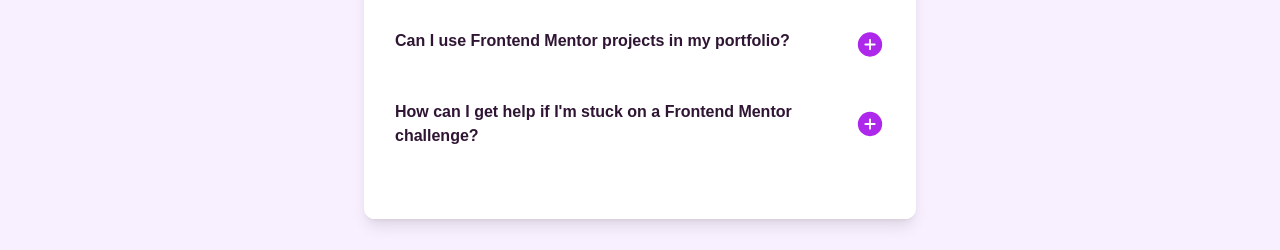
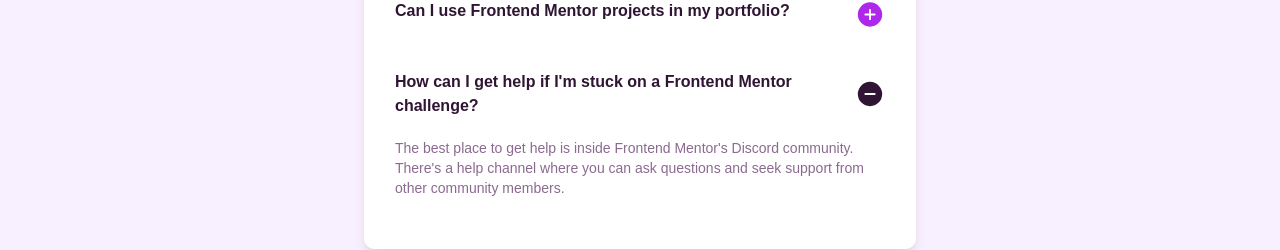
Before and after one commit to jayfaculty-design/faq, a React (Vite) app in the folder my-faq/: page / in a window 1280 px wide. Both pictures are taken after a click on the element 640 px from the left and 495 px from the top of the page. Shown: the part 352-602 px from the top of the page. Built offline with nearby package versions, Linux system fonts and the light colour scheme.

Commit message:
Files added

```diff
--- a/my-faq/src/App.jsx
+++ b/my-faq/src/App.jsx
@@ -1,36 +1,63 @@
-import { useState } from 'react'
-import reactLogo from './assets/react.svg'
-import viteLogo from '/vite.svg'
-import Questions from './Questions'
+import { useState } from "react";
+import reactLogo from "./assets/react.svg";
+import viteLogo from "/vite.svg";
+import Questions from "./Questions";
 
 function App() {
-
+  const [activeItem, setActiveItem] = useState(null);
+  // const [activeIcon, setActiveICon] = useState()
 
   return (
-   <>
-
-    <div className="top-container laptop1024:h-[250px] desktop:h-[350px] laptop1024:bg-background-pattern-desktop tablet:bg-background-pattern-desktop lg:bg-background-pattern-desktop relative">
+    <>
+      <div className="top-container md:h-[300px] tablet:h-[350px] lg:h-[350px] laptop1024:h-[250px] desktop:h-[350px] laptop1024:bg-background-pattern-desktop tablet:bg-background-pattern-desktop lg:bg-background-pattern-desktop relative">
         {/* Top container content */}
       </div>
 
       {/* Main FAQ (positioned on top of top-container) */}
-      <div className="main-faq absolute top-[150px] left-1/2 transform -translate-x-1/2 w-[90%] max-w-[600px] h-[400px] flex items-center justify-center rounded-lg p-6 z-10">
+      <div className="main-faq desktop:mt-[80px] absolute top-[150px] left-1/2 transform -translate-x-1/2 w-[90%] max-w-[600px] h-[400px] flex items-center justify-center rounded-lg p-6 z-10">
         <div className="faq-container w-full flex flex-col bg-White p-[30px] rounded-md shadow-lg">
           <div className="flex gap-[20px]">
-            <img className="w-[25px] laptop1024:w-[26px]" src="./images/icon-star.svg" alt="" />
-            <h1 className="laptop1024:text-[32px] font-bold text-[30px] text-dark_purple desktop:text-[35px]">FAQs</h1>
+            <img
+              className="w-[25px] laptop1024:w-[26px]"
+              src="./images/icon-star.svg"
+              alt=""
+            />
+            <h1 className="laptop1024:text-[32px] font-bold text-[30px] text-dark_purple desktop:text-[35px]">
+              FAQs
+            </h1>
           </div>
 
           <div className="flex flex-col gap-[0px] relative mt-[30px] transition-all duration-300 ease-in-out">
-            <Questions questions="What is Frontend Mentor, and how will it help me?" answers="Frontend Mentor offers realistic coding challenges to help developers improve their frontend coding skills with projects in HTML, CSS, and JavaScript. It's suitable for all levels and ideal for portfolio building."  />
-            <Questions questions="Is Frontend Mentor Free?" answers={`Yes, Frontend Mentor offers both free and premium coding challenges, with the free option providing access to a range of projects suitable for all skill levels`} />
-            <Questions questions="Can I use Frontend Mentor projects in my portfolio?" answers={`Yes, you can use projects completed on Frontend Mentor in your portfolio. It's an excellent way to showcase your skills to potential employers!`} />
-            <Questions questions={`How can I get help if I'm stuck on a Frontend Mentor challenge?`} answers={`The best place to get help is inside Frontend Mentor's Discord community. There's a help channel where you can ask questions and seek support from other community members.
-`} />
+            <Questions
+              questions="What is Frontend Mentor, and how will it help me?"
+              answers="Frontend Mentor offers realistic coding challenges to help developers improve their frontend coding skills with projects in HTML, CSS, and JavaScript. It's suitable for all levels and ideal for portfolio building."
+              activeItem={activeItem}
+              setActiveItem={setActiveItem}
+            />
+            <Questions
+              questions="Is Frontend Mentor Free?"
+              answers={`Yes, Frontend Mentor offers both free and premium coding challenges, with the free option providing access to a range of projects suitable for all skill levels`}
+              activeItem={activeItem}
+              setActiveItem={setActiveItem}
+            />
+            <Questions
+              questions="Can I use Frontend Mentor projects in my portfolio?"
+              answers={`Yes, you can use projects completed on Frontend Mentor in your portfolio. It's an excellent way to showcase your skills to potential employers!`}
+              activeItem={activeItem}
+              setActiveItem={setActiveItem}
+            />
+            <Questions
+              questions={`How can I get help if I'm stuck on a Frontend Mentor challenge?`}
+              answers={`The best place to get help is inside Frontend Mentor's Discord community. There's a help channel where you can ask questions and seek support from other community members.
+`}
+              activeItem={activeItem}
+              setActiveItem={setActiveItem}
+            />
           </div>
         </div>
       </div>
-   </>
-  )}
+    </>
+  );
+}
 
-export default App
+export default App;
--- a/my-faq/src/Questions.jsx
+++ b/my-faq/src/Questions.jsx
@@ -1,38 +1,40 @@
-import React, { useState } from 'react'
+import React, { useState } from "react";
 
-function Questions({questions, answers}) {
-
-  const [isAnswerDisplayed, setIsAnswerDisplayed] = useState(false)
-
-
-  function handleShow(){
-     setIsAnswerDisplayed(true)
-  }
-  function handleHide(){
-     setIsAnswerDisplayed(false)
+function Questions({ questions, answers, activeItem, setActiveItem }) {
+  const isActive = activeItem === answers;
+  function handleShow() {
+    setActiveItem(isActive ? null : answers)
   }
 
   return (
-
     <>
-    <div className='question-cta flex flex-col gap-[30px] justify-between tablet:gap-[100px] laptop1024:gap-10 cursor-pointer transition-all duration-300 ease-in-out'>
-      <div className='flex transition-all duration-300 ease-in-out'>
-      <p className='text-dark_purple font-bold w-[250px] laptop1024:text-[16px] lg:text-[16px] lg:w-[300px] desktop:text-[20px] laptop1024:w-[100%]'>{questions}</p>
-      <img onClick={handleShow} className={`img-plus ${isAnswerDisplayed ? 'hide-plus' : ''} cursor-pointer`} src="./images/icon-plus.svg" alt="" />
-      <img onClick={handleHide} className={`img-minus ${isAnswerDisplayed ? 'show-minus' : ''} cursor-pointer`}src="./images/icon-minus.svg" alt="" />
+      <div onClick={handleShow} className="question-cta h-[100%] flex flex-col gap-[30px] justify-between tablet:gap-[30px] laptop1024:gap-10 cursor-pointer transition-all duration-300 ease-in-out">
+        <div className="flex transition-all justify-between duration-300 ease-in-out">
+          <p className="text-dark_purple font-bold w-[250px] laptop1024:text-[16px] lg:text-[16px] lg:w-[300px] desktop:text-[20px] laptop1024:w-[100%]">
+            {questions}
+          </p>
+          <img
+            className={`img-plus ${isActive ? 'hide-plus' : null} cursor-pointer`}
+            src="./images/icon-plus.svg"
+            alt=""
+          />
+          <img
+            className={`img-minus ${isActive ? 'show-minus' : null} cursor-pointer`}
+            src="./images/icon-minus.svg"
+            alt=""
+          />
         </div>
 
         <div>
-      <p className={`faq-answers ${isAnswerDisplayed ? 'show' : ''} w-[100%] text-sm relative bottom-[20px] text-Grayish_purple`}>
+          <p
+            className={`faq-answers ${isActive ? 'show' : null} w-[100%] text-sm relative bottom-[20px] text-Grayish_purple`}
+          >
             {answers}
           </p>
         </div>
       </div>
-
     </>
-
-
-  )
+  );
 }
 
-export default Questions
+export default Questions;
--- a/my-faq/tailwind.config.js
+++ b/my-faq/tailwind.config.js
@@ -7,6 +7,7 @@ export default {
   theme: {
     screens : {
       mobile: '375px',
+      md: '500px',
       tablet: '768px',
       lg: '976px',
       laptop1024: '1024px',
```
Lines whose indentation alone changed are shown as unchanged.
